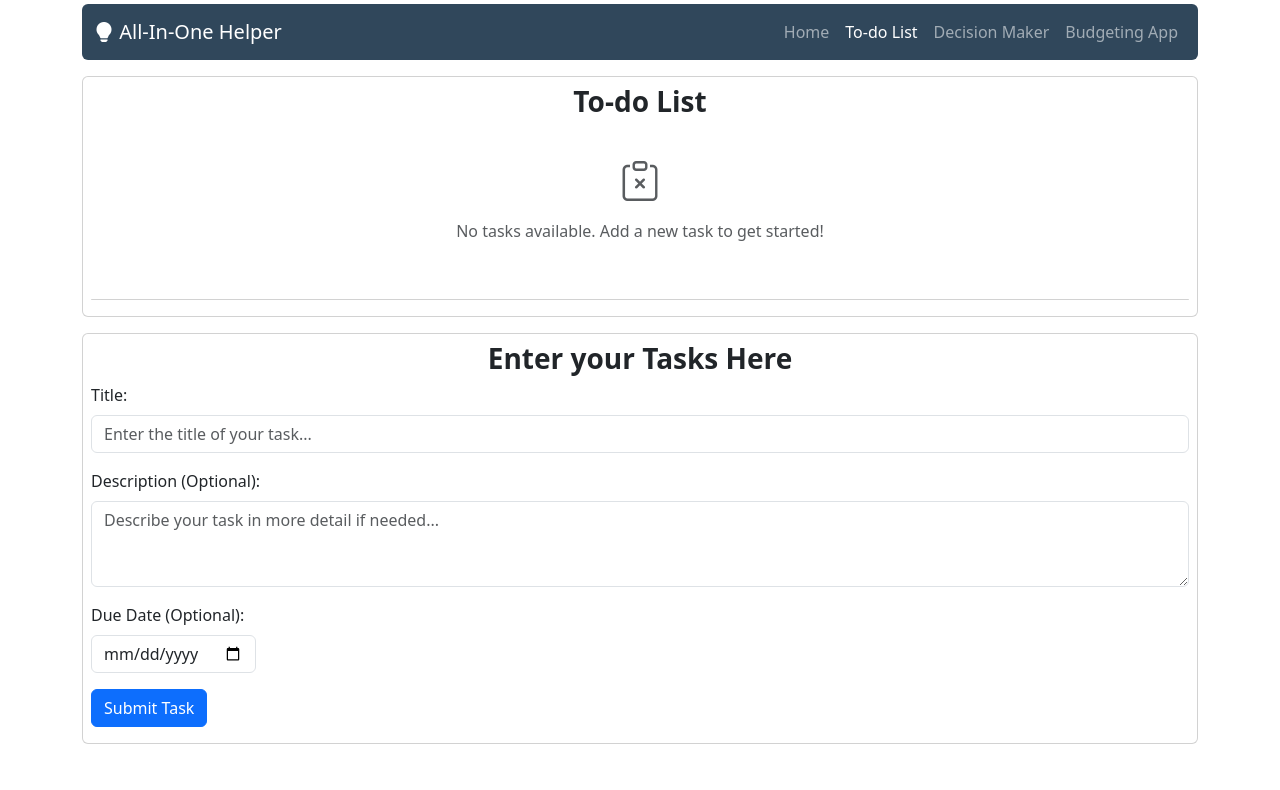
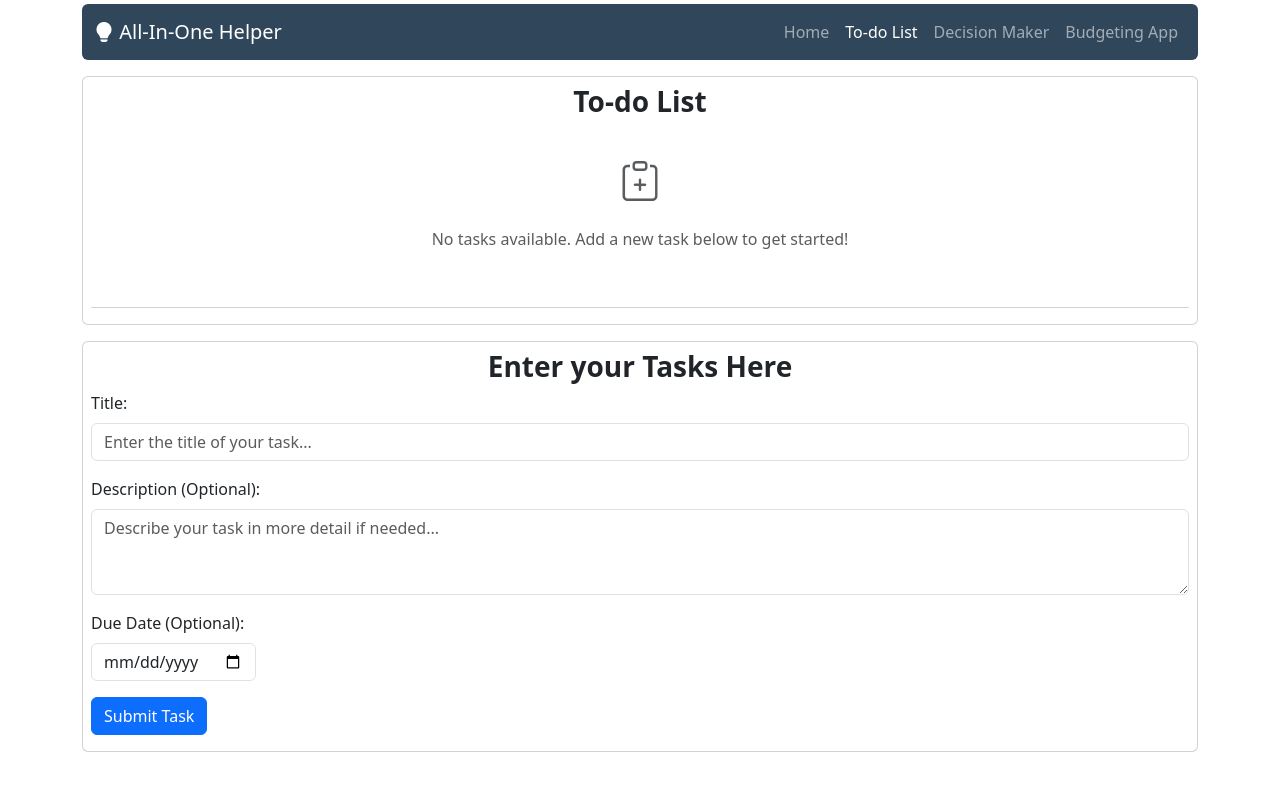
Before and after one commit to willteng7/all-in-one-helper-practice-project, an Angular app: page /todo in a window 1280 px wide. Shown: the top 790 px of the page. Built offline with nearby package versions, Linux system fonts and the light colour scheme.

Commit message:
made changes to todo component by adding some icons

```diff
--- a/src/app/todo/todo.component.html
+++ b/src/app/todo/todo.component.html
@@ -2,20 +2,25 @@
     <div class="card  px-2">
         <h3 class="fw-bolder mt-2 text-center">To-do List</h3>
         <div *ngIf="taskList.length === 0" class="text-center py-4">
-            <i class="bi bi-clipboard-x fs-1 text-muted"></i>
-            <p class="mt-2 text-muted">
-                No tasks available. Add a new task to get started!
+            <i class="bi bi-clipboard-plus fs-1 text-muted"></i>
+            <p class="mt-3 text-muted">
+                No tasks available. Add a new task below to get started!
             </p>
         </div>
 
 
         <ul class="list-group my-3">
             <li class="list-group-item d-flex align-items-center" *ngFor="let task of taskList">
+                <button
+                  class="btn btn-outline-secondary btn-sm  me-2"
+                  (click)="deleteTask(task.id)"
+                >
+                  <i class="bi bi-check2-square"></i>
+                </button>
                 <div style="width: 25%;">{{task.title}}</div>
                 <div style="width: 65%;">{{task.description}}</div>
                 <div class="text-end" style="width: 10%;">{{task.dueDate}}</div>
             </li>
-
         </ul>
     </div>
     <div class="card mt-3 pb-3 px-2">
--- a/src/app/todo/todo.component.ts
+++ b/src/app/todo/todo.component.ts
@@ -43,4 +43,8 @@ addTask() {
   console.log('Updated taskList:', this.taskList);
 };
 
+deleteTask(taskId: number){
+  this.taskList = this.taskList.filter(task=> task.id !== taskId)
+};
+
 }
```
